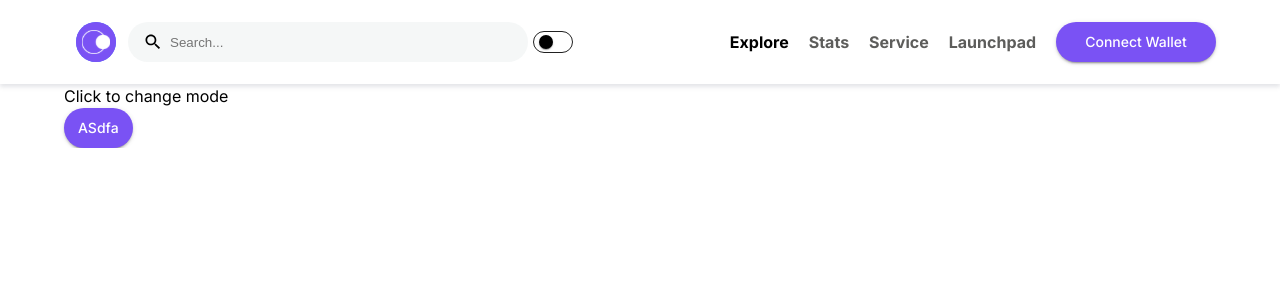
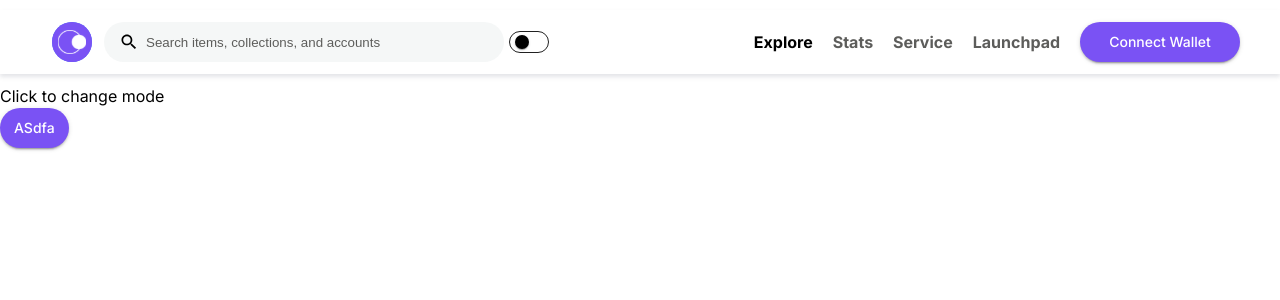
Before and after one commit to qasimfida/ntf-moon, a Next.js app: page / in a window 1280 px wide. Shown: the top 300 px of the page. Built offline with nearby package versions, Linux system fonts and the light colour scheme.

Commit message:
fix: navbar ui

```diff
--- a/src/app/globals.css
+++ b/src/app/globals.css
@@ -27,3 +27,25 @@ a {
 main {
   min-height: 100vh;
 }
+
+.searchInput {
+  width: 100%;
+  height: 100%;
+  outline: none;
+  border: none;
+  padding: 8px 5px;
+  background-color: transparent;
+  color: white;
+}
+
+.navLinks {
+  margin: "2px 0px";
+  display: block;
+  font-weight: 700;
+  text-transform: none;
+  text-decoration: none;
+}
+
+.searchMainBox {
+  position: relative;
+}
--- a/src/app/layout.js
+++ b/src/app/layout.js
@@ -1,26 +1,33 @@
-"use client"
-import Navbar from '@/components/Navbar'
-import './globals.css'
-import Theme from '@/components/Theme'
-import { Provider } from 'react-redux'
-import { store } from '@/redux/store'
+"use client";
+import Navbar from "@/components/Navbar";
+import "./globals.css";
+import Theme from "@/components/Theme";
+import { Provider } from "react-redux";
+import { store } from "@/redux/store";
+import { Inter } from "next/font/google";
+
+const inter = Inter({ subsets: ["latin"] });
 
 const metadata = {
-  title: 'Create Next App',
-  description: 'Generated by create next app',
-}
+  title: "Create Next App",
+  description: "Generated by create next app",
+};
 
 export default function RootLayout({ children }) {
   return (
     <html lang="en">
-      <body >
-        <Provider store={store}>
-          <Theme>
-            <Navbar/>
+      <Provider store={store}>
+        <Theme
+          options={{
+            key: "mui-theme",
+          }}
+        >
+          <body className={inter.className}>
+            <Navbar />
             {children}
-          </Theme>
-        </Provider>
-      </body>
+          </body>
+        </Theme>
+      </Provider>
     </html>
-  )
+  );
 }
--- a/src/app/page.js
+++ b/src/app/page.js
@@ -1,15 +1,21 @@
+"use client";
 import Card from "@/components/Card/Card";
-import { SignInForm } from "@/components/SignIpForm";
-import { Box, Container } from "@mui/material";
+import useGetActiveTheme from "@/hooks/useGetActiveTheme";
+import { Box } from "@mui/material";
 
 const Home = () => {
+  const themeMode = useGetActiveTheme();
+
   return (
-    <Container>
+    <Box sx={{
+      minHeight: "100vh",
+      backgroundColor: themeMode === "light" ? "#fff" : "#171717",
+    }}>
       <Card />
       {/* <Box mt={5}>
         <SignInForm />
       </Box> */}
-    </Container>
+    </Box>
   );
 };
 
--- a/src/components/Card/Card.jsx
+++ b/src/components/Card/Card.jsx
@@ -4,9 +4,9 @@ import React from "react";
 
 const Card = () => {
   return (
-    <Box>
+    <Box color={"inherit"}>
     <Typography>Click to change mode</Typography>
-    <Button  variant='contained' >{"ASdfa"}</Button>
+    <Button variant='contained' >{"ASdfa"}</Button>
   </Box>
   )
 }
--- a/src/components/Navbar/Navbar.jsx
+++ b/src/components/Navbar/Navbar.jsx
@@ -1,18 +1,33 @@
-"use client"
+"use client";
 import { pages } from "@/constants";
+import { changeThemeMode } from "@/redux/theme/themeSlice";
 import MenuIcon from "@mui/icons-material/Menu";
 import Avatar from "@mui/material/Avatar";
-import Container from "@mui/material/Container";
 import IconButton from "@mui/material/IconButton";
 import MenuItem from "@mui/material/MenuItem";
 import Image from "next/image";
-import Link from "next/link";
 import { usePathname } from "next/navigation";
-import { useState } from 'react'
+import { useState } from "react";
 import { useDispatch, useSelector } from "react-redux";
-import { AvatarIconButton, LinksMainBox, MobileIconsBox, StyledAppBar, StyledBox2, StyledIOSSwitch, StyledIconBox, StyledIconButton, StyledLink, StyledMenu, StyledMenuItemTypography, StyledMobileIconButton, StyledSwitchBox, StyledToolbar, TokenMainBox, TokenTypography, WalletButton } from "./styles";
 import SearchBar from "../SearchBar";
-import { changeThemeMode } from "@/redux/theme/themeSlice";
+import {
+  AvatarIconButton,
+  LinksMainBox,
+  MobileIconsBox,
+  StyledAppBar,
+  StyledBox2,
+  StyledIOSSwitch,
+  StyledIconBox,
+  StyledIconButton,
+  StyledLink,
+  StyledMenu,
+  StyledMenuItemTypography,
+  StyledMobileIconButton,
+  StyledSwitchBox,
+  StyledToolbar,
+  TokenMainBox,
+  WalletButton,
+} from "./styles";
 
 const label = { inputProps: { "aria-label": "Switch demo" } };
 
@@ -39,7 +54,6 @@ export const Navbar = () => {
 
   return (
     <StyledAppBar position="static">
-      <Container maxWidth="xl">
       <StyledToolbar disableGutters>
         <StyledIconButton
           size="large"
@@ -81,7 +95,7 @@ export const Navbar = () => {
             onClick={handleOpenNavMenu}
             color="inherit"
           >
-              <MenuIcon />
+            <MenuIcon color="inherit"/>
           </IconButton>
           <StyledMenu
             id="menu-appbar"
@@ -145,7 +159,7 @@ export const Navbar = () => {
                 href={page.path}
                 key={page.name}
                 onClick={handleCloseNavMenu}
-                  className={pathName === page.path ? 'active': ''}
+                className={pathName === page.path ? "active" : ""}
               >
                 {page.name}
               </StyledLink>
@@ -154,9 +168,7 @@ export const Navbar = () => {
 
           {tokenVisibility ? (
             <>
-                <TokenMainBox  variant="outlined" >
-                  rPyPN...revTR
-                </TokenMainBox>
+              <TokenMainBox variant="outlined">rPyPN...revTR</TokenMainBox>
               <AvatarIconButton>
                 <Avatar alt="Remy Sharp" src="/images/images/avatar/2.jpg" />
               </AvatarIconButton>
@@ -173,7 +185,6 @@ export const Navbar = () => {
           )}
         </StyledBox2>
       </StyledToolbar>
-      </Container>
     </StyledAppBar>
   );
-}
+};
--- a/src/components/Navbar/styles.jsx
+++ b/src/components/Navbar/styles.jsx
@@ -1,10 +1,20 @@
-"use client"
-import { AppBar, Box, Button, IconButton, Menu, Switch, Toolbar, Typography, styled } from "@mui/material";
+"use client";
+import {
+  AppBar,
+  Box,
+  Button,
+  IconButton,
+  Menu,
+  Switch,
+  Toolbar,
+  Typography,
+  styled,
+} from "@mui/material";
 import Link from "next/link";
 
 export const IOSSwitch = styled((props) => (
   <Switch focusVisibleClassName=".Mui-focusVisible" disableRipple {...props} />
-))(({ theme: { palette, transitions} }) => ({
+))(({ theme: { palette, transitions } }) => ({
   width: 40,
   height: 22,
   padding: 0,
@@ -14,14 +24,15 @@ export const IOSSwitch = styled((props) => (
   "& .MuiSwitch-switchBase": {
     padding: 0,
     margin: 2,
-    top: 'unset',
+    top: "unset",
     transitionDuration: "300ms",
     transform: "translateX(4px)",
     "&.Mui-checked": {
       transform: "translateX(18px)",
       color: "#fff",
       "& + .MuiSwitch-track": {
-        backgroundColor: palette.mode === "dark" ? palette.primary.main : palette.common.light,
+        backgroundColor:
+          palette.mode === "dark" ? palette.primary.main : palette.common.light,
         opacity: 1,
         display: "flex",
         justifyContent: "center",
@@ -35,10 +46,7 @@ export const IOSSwitch = styled((props) => (
       color: "#7A52F4",
     },
     "&.Mui-disabled .MuiSwitch-thumb": {
-      color:
-        palette.mode === "light"
-          ? palette.grey[100]
-          : palette.grey[600],
+      color: palette.mode === "light" ? palette.grey[100] : palette.grey[600],
     },
     "&.Mui-disabled + .MuiSwitch-track": {
       opacity: palette.mode === "light" ? 0.7 : 0.3,
@@ -46,83 +54,106 @@ export const IOSSwitch = styled((props) => (
   },
   "& .MuiSwitch-thumb": {
     boxSizing: "border-box",
-    height: '14px',
-    width: '14px',
+    height: "14px",
+    width: "14px",
     backgroundColor: palette.common.black,
-
   },
   "& .MuiSwitch-track": {
     borderRadius: 26 / 2,
     backgroundColor: palette.mode === "light" ? "#fff" : palette.primary.main,
     opacity: 1,
-    border: `1px solid ${palette.mode === "light"? palette.grey[900]: palette.grey[900]}`,
+    border: `1px solid ${
+      palette.mode === "light" ? palette.grey[900] : palette.grey[900]
+    }`,
     transition: transitions.create(["background-color"], {
       duration: 500,
     }),
   },
 }));
 
-export const StyledAppBar = styled(AppBar)(({ theme: { palette, mode} }) => ({
-  backgroundColor:  palette.common.white,
+export const StyledAppBar = styled(AppBar)(({ theme: { palette, mode } }) => ({
+  backgroundColor: palette.common.white,
   height: "84px",
   display: "flex",
   flexDirection: "column",
   justifyContent: "center",
   alignItems: "center",
-  boxShadow: palette.boxShadow.appBar,
+  zIndex: 1000,
 }));
 
-export const StyledToolbar = styled(Toolbar)(({ theme: { palette, mode} }) => ({
+export const StyledToolbar = styled(Toolbar)(
+  ({ theme: { palette, mode, breakpoints } }) => ({
+    width: "100%",
+    padding: "0px 10px",
     boxShadow: "none",
-}));
+    boxShadow: "0px 3px 4px 0px rgba(153, 155, 168, 0.25)",
+    [`@media screen and (min-width: ${breakpoints.values.md}px)`]: {
+      padding: "0px 40px",
+    },
+  })
+);
 
-export const StyledIconButton = styled(IconButton)(({ theme: { palette, breakpoints} }) => ({
+export const StyledIconButton = styled(IconButton)(
+  ({ theme: { palette, breakpoints } }) => ({
     display: "none",
     [`@media screen and (min-width: ${breakpoints.values.md}px)`]: {
       display: "flex",
     },
-}));
+  })
+);
 
-export const StyledMobileIconButton = styled(IconButton)(({ theme: { palette, breakpoints} }) => ({
+export const StyledMobileIconButton = styled(IconButton)(
+  ({ theme: { palette, breakpoints } }) => ({
     display: "flex",
     [`@media screen and (min-width: ${breakpoints.values.md}px)`]: {
       display: "none",
     },
-}));
+  })
+);
 
-export const StyledSwitchBox = styled(Box)(({ theme: { palette, breakpoints} }) => ({
+export const StyledSwitchBox = styled(Box)(
+  ({ theme: { palette, breakpoints } }) => ({
     display: "none",
     [`@media screen and (min-width: ${breakpoints.values.md}px)`]: {
       display: "flex",
     },
     justifyContent: "flex-end",
     mx: 2,
-}));
+  })
+);
 
-export const StyledIOSSwitch = styled(IOSSwitch)(({ theme: { palette, breakpoints} }) => ({
+export const StyledIOSSwitch = styled(IOSSwitch)(
+  ({ theme: { palette, breakpoints } }) => ({
     color: "inherit",
     backgroundColor: "inherit",
     margin: "0px 5px",
-}));
+  })
+);
 
-export const StyledIconBox = styled(Box)(({ theme: { palette, breakpoints} }) => ({
+export const StyledIconBox = styled(Box)(
+  ({ theme: { palette, breakpoints } }) => ({
     flexGrow: 0,
     display: "flex",
     [`@media screen and (min-width: ${breakpoints.values.md}px)`]: {
       display: "none",
     },
-}));
+  })
+);
 
-export const StyledMenu = styled(Menu)(({ theme: { palette, breakpoints} }) => ({
+export const StyledMenu = styled(Menu)(
+  ({ theme: { palette, breakpoints } }) => ({
     display: { xs: "block", md: "none" },
-}));
+  })
+);
 
-export const StyledMenuItemTypography = styled(Typography)(({ theme: { palette, breakpoints} }) => ({
+export const StyledMenuItemTypography = styled(Typography)(
+  ({ theme: { palette, breakpoints } }) => ({
     textAlign: "center",
     color: "#5D5D5B",
-}));
+  })
+);
 
-export const MobileIconsBox = styled(Box)(({ theme: {  breakpoints} }) => ({
+export const MobileIconsBox = styled(Box)(({ theme: { breakpoints } }) => ({
   display: "flex",
   [`@media screen and (min-width: ${breakpoints.values.md}px)`]: {
     display: "none",
@@ -130,15 +161,17 @@ export const MobileIconsBox = styled(Box)(({ theme: {  breakpoints} }) => ({
   alignItems: "center",
 }));
 
-export const StyledBox2 = styled(Box)(({ theme: { palette, breakpoints} }) => ({
+export const StyledBox2 = styled(Box)(
+  ({ theme: { palette, breakpoints } }) => ({
     flexGrow: 1,
     display: "flex",
     justifyContent: "flex-end",
     alignItems: "center",
     gap: "20px",
-}));
+  })
+);
 
-export const LinksMainBox = styled(Box)(({ theme: { breakpoints} }) => ({
+export const LinksMainBox = styled(Box)(({ theme: { breakpoints } }) => ({
   display: "flex",
   [`@media screen and (min-width: ${breakpoints.values.md}px)`]: {
     display: "none",
@@ -146,7 +179,7 @@ export const LinksMainBox = styled(Box)(({ theme: { breakpoints} }) => ({
   gap: "20px",
 }));
 
-export const TokenMainBox = styled(Button)(({ theme: { palette} }) => ({
+export const TokenMainBox = styled(Button)(({ theme: { palette } }) => ({
   padding: "8px 16px",
   width: "160px",
   maxWidth: "160px",
@@ -160,29 +193,34 @@ export const TokenMainBox = styled(Button)(({ theme: { palette} }) => ({
 
   "&:hover": {
     border: `1px solid ${palette.grey[600]}`,
-    background: palette.grey[400]
+    background: palette.grey[400],
   },
 }));
 
-export const TokenTypography = styled(Typography)(({ theme: { palette, breakpoints} }) => ({
+export const TokenTypography = styled(Typography)(
+  ({ theme: { palette, breakpoints } }) => ({
     fontSize: "14px",
     color: palette.primary.dark,
     fontSize: "14px",
-}));
+  })
+);
 
-export const AvatarIconButton = styled(IconButton)(({ theme: { palette, breakpoints} }) => ({
+export const AvatarIconButton = styled(IconButton)(
+  ({ theme: { palette, breakpoints } }) => ({
     padding: "0px",
-}));
+  })
+);
 
-export const WalletButton = styled(Button)(()=>({
+export const WalletButton = styled(Button)(() => ({
   width: "160px",
 }));
 
-export const StyledLink =  styled(Link)(({theme: { palette }})=>{
-  return{
-  color: palette.mode === 'light'? '#5D5D5B':'#FFFFFF80',
+export const StyledLink = styled(Link)(({ theme: { palette } }) => {
+  return {
+    color: palette.mode === "light" ? "#5D5D5B" : "#FFFFFF80",
     fontWeight: 700,
-  '&.active': {
-    color: palette.common.black
-  }
-}})
+    "&.active": {
+      color: palette.common.black,
+    },
+  };
+});
--- a/src/components/SearchBar/SearchBar.jsx
+++ b/src/components/SearchBar/SearchBar.jsx
@@ -1,4 +1,4 @@
-"use client"
+"use client";
 import { serahcItems } from "@/constants";
 import styled from "@emotion/styled";
 import { Box, Typography } from "@mui/material";
@@ -6,7 +6,23 @@ import Image from "next/image";
 import { useEffect, useRef, useState } from "react";
 import { useSelector } from "react-redux";
 import { useOnClickOutside } from "usehooks-ts";
-import { CollectionBox, CollectionCountBox, CollectionCountTypography, CollectionMainBox, CollectionNameTypography, Input, LengthTextBox, ResultsMainBox, SearchIcon, SearchMainBox, SearchTypeTypography, SearchWrapper, SeeAllMainBox, SeeAllTypography, TotalLengthBox } from "./styles";
+import {
+  CollectionBox,
+  CollectionCountBox,
+  CollectionCountTypography,
+  CollectionMainBox,
+  CollectionNameTypography,
+  Input,
+  LengthTextBox,
+  ResultsMainBox,
+  SearchIcon,
+  SearchMainBox,
+  SearchTypeTypography,
+  SearchWrapper,
+  SeeAllMainBox,
+  SeeAllTypography,
+  TotalLengthBox,
+} from "./styles";
 
 export const SearchBar = () => {
   const themeMode = useSelector((state) => state.theme.themeMode);
@@ -32,28 +48,22 @@ export const SearchBar = () => {
       <SearchMainBox>
         <SearchIcon />
         <Input
+          placeholder="Search items, collections, and accounts"
           className="searchInput"
-          placeholder="Search..."
           value={value}
           onChange={(e) => {
             setValue(e.target.value);
           }}
         />
         {value && open && (
-          <TotalLengthBox
-            onClick={() => setValue("")}
-          >
+          <TotalLengthBox onClick={() => setValue("")}>
             Clear
-            <LengthTextBox
-            >
-              5
-            </LengthTextBox>
+            <LengthTextBox>5</LengthTextBox>
           </TotalLengthBox>
         )}
       </SearchMainBox>
       {value && open && (
-        <ResultsMainBox
-        >
+        <ResultsMainBox>
           {serahcItems.map((item) => {
             return (
               <>
@@ -142,14 +152,11 @@ export const SearchBar = () => {
           })}
           <Box>
             <SeeAllMainBox>
-              <SeeAllTypography
-              >
-                See all results
-              </SeeAllTypography>
+              <SeeAllTypography>See all results</SeeAllTypography>
             </SeeAllMainBox>
           </Box>
         </ResultsMainBox>
       )}
     </SearchWrapper>
   );
-}
+};
--- a/src/components/SearchBar/styles.js
+++ b/src/components/SearchBar/styles.js
@@ -1,11 +1,11 @@
-"use client"
+"use client";
 
 import { Box, Typography, styled } from "@mui/material";
 import { Search } from "@mui/icons-material";
 
 export const SearchMainBox = styled(Box)(({ theme }) => ({
   display: "none",
-	position: 'relative',
+  position: "relative",
   [`@media screen and (min-width: ${theme.breakpoints.values.md}px)`]: {
     display: "flex",
   },
@@ -16,10 +16,10 @@ export const SearchMainBox = styled(Box)(({ theme }) => ({
   gap: "10px",
 }));
 
-  export const TotalLengthBox = styled(Box)(({ theme: {palette} }) => ({
+export const TotalLengthBox = styled(Box)(({ theme: { palette } }) => ({
   padding: "5px 10px",
-	position: 'absolute',
-	right: '15px',
+  position: "absolute",
+  right: "15px",
   borderRadius: "30px",
   fontSize: "10px",
   fontWeight: "700",
@@ -28,21 +28,20 @@ export const SearchMainBox = styled(Box)(({ theme }) => ({
   justifyContent: "center",
   alignItems: "center",
   cursor: "pointer",
-	border: palette.mode === "light"
-                  ? "1px solid #CFDBD5"
-                  : "1px solid #EBF0F01A",
-	color: palette.common.black
+  border:
+    palette.mode === "light" ? "1px solid #CFDBD5" : "1px solid #EBF0F01A",
+  color: palette.common.black,
 }));
 
-  export const LengthTextBox = styled(Box)(({ theme: {palette} }) => ({
+export const LengthTextBox = styled(Box)(({ theme: { palette } }) => ({
   padding: "0px 5px",
   height: "70%",
   borderRadius: "4px",
   fontSize: "10px",
-	border: palette.mode === "light" ? "1px solid #000" : "1px solid #fff"
+  border: palette.mode === "light" ? "1px solid #000" : "1px solid #fff",
 }));
 
-  export const ResultsMainBox = styled(Box)(({ theme: {palette} }) => ({
+export const ResultsMainBox = styled(Box)(({ theme: { palette } }) => ({
   position: "absolute",
   width: "100%",
   padding: "16px 14px",
@@ -109,24 +108,27 @@ export const SearchMainBox = styled(Box)(({ theme }) => ({
   fontWeight: "700",
   color: "#000",
 }));
-  export const Input = styled('input')(({ theme: { palette} }) => ({
-	padding: '0 42px',
-	borderRadius: '24px',
-	background: palette.mode === 'light'? '#EBF0F080':'#EBF0F01A',
-	color: palette.mode === 'light'? '#5D5D5B':'#FFFFFF80',
-	border: '0',
-	outline: 'none',
-	height: '40px',
-	width: '100%',
+export const Input = styled("input")(({ theme: { palette } }) => ({
+  padding: "0 42px",
+  borderRadius: "24px",
+  background: palette.mode === "light" ? "#EBF0F080" : "#EBF0F01A",
+  color: palette.mode === "light" ? "#5D5D5B" : "#fff",
+  border: "0",
+  outline: "none",
+  height: "40px",
+  width: "100%",
+  "::placeholder": {
+    color:"#5D5D5B",
+  },
 }));
-  export const SearchIcon = styled(Search)(({theme: {palette}})=>({
-	position: 'absolute',
-	left: '15px',
+export const SearchIcon = styled(Search)(({ theme: { palette } }) => ({
+  position: "absolute",
+  left: "15px",
   color: palette.common.black,
-	fontSize: '20px',
+  fontSize: "20px",
   fontWeight: 400,
-	lineHeight: '21px',
-  }))
-  export const SearchWrapper = styled(Box)(({theme: {palette}})=>({
-	position: 'relative',
-  }))
+  lineHeight: "21px",
+}));
+export const SearchWrapper = styled(Box)(({ theme: { palette } }) => ({
+  position: "relative",
+}));
--- /dev/null
+++ b/src/hooks/useGetActiveTheme.js
@@ -0,0 +1,11 @@
+"use client";
+import { useEffect, useState } from "react";
+import { useSelector } from "react-redux";
+
+const useGetActiveTheme = () => {
+  const themeMode = useSelector((state) => state.theme.themeMode);
+
+  return themeMode;
+};
+
+export default useGetActiveTheme;
```
Also changed, not shown: src/components/Theme/constants.js (+16 -3 lines), 1 other file (tests, documents, lock files or other folders). Lines whose indentation alone changed are shown as unchanged.
